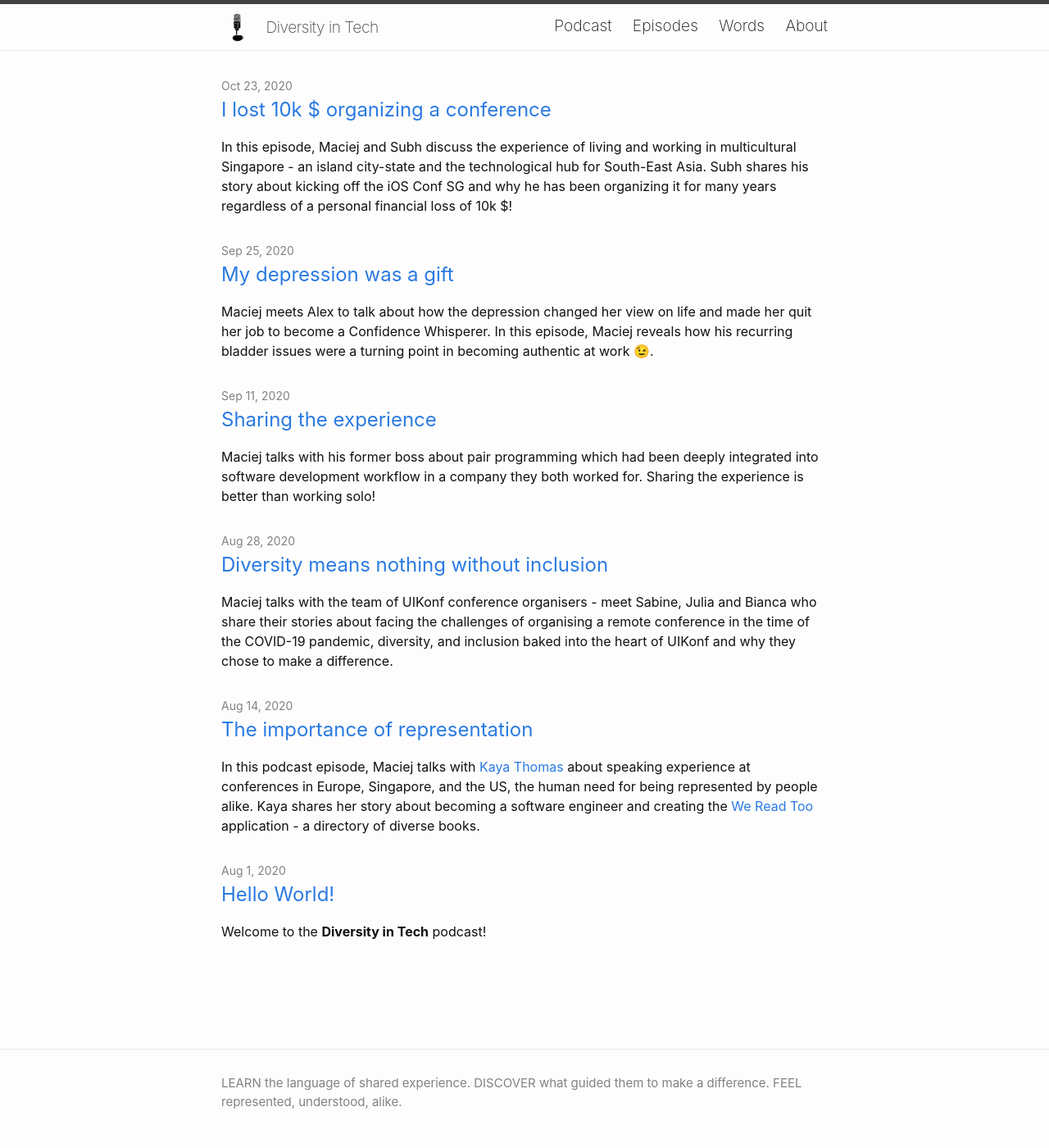
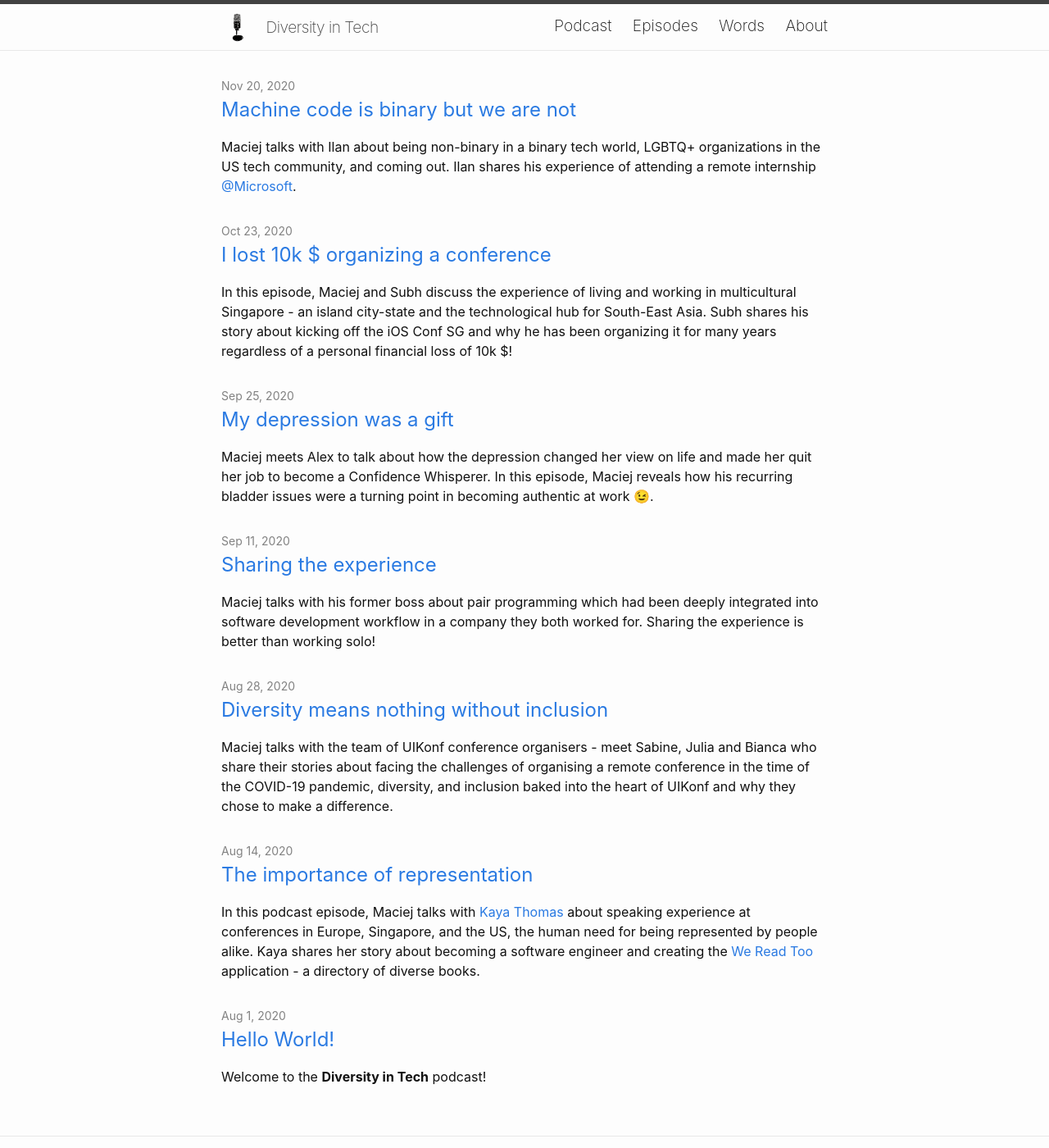
Before and after one commit to diversityin-tech/diversityin-tech.github.io, a Jekyll site: the page built from podcast.html, in a window 1280 px wide and 1400 px high. Shown: the whole window at 82% size. Built offline with Jekyll 4.4.1, drawn with Linux system fonts in a browser that asks for light colours; some of the changed text lies outside the part shown.

Commit message:
Adds episode with Ilan

```diff
--- a/_config.yml
+++ b/_config.yml
@@ -2,7 +2,7 @@ title: Diversity in Tech
 description: >
   LEARN the language of shared experience.
   DISCOVER what guided them to make a difference.
-  FEEL represented, understood, alike.
+  Connect and FEEL represented.
 minima:
   social_links:
     twitter: diverseintech
--- /dev/null
+++ b/_posts/2020-11-20-Non-Binary-World-Ilan-Harari.md
@@ -0,0 +1,21 @@
+---
+layout: post
+title: Machine code is binary but we are not
+excerpt:
+word: authentic
+---
+
+Maciej talks with Ilan about being non-binary in a binary tech world, LGBTQ+ organizations in the US tech community, and coming out. Ilan shares his experience of attending a remote internship [@Microsoft](https://twitter.com/Microsoft).
+
+<a class="spreaker-player" href="https://www.spreaker.com/episode/41926306" data-resource="episode_id=41926306" data-width="100%" data-height="200px" data-theme="light" data-playlist="false" data-playlist-continuous="false" data-autoplay="false" data-live-autoplay="false" data-chapters-image="true" data-episode-image-position="right" data-hide-logo="false" data-hide-likes="false" data-hide-comments="false" data-hide-sharing="false" data-hide-download="true">Listen to "Machine code is binary but we are not" on Spreaker.</a>
+<script async src="https://widget.spreaker.com/widgets.js"></script>
+
+---
+
+[Ilan Harari](https://www.linkedin.com/in/ilanharari1/) - a Computer Science student interested in Swift programming. His application that automates the calendar scheduling of Reminders is available on [GitHub](https://github.com/ilanharari/AutoCal).
+
+The following were mentioned in the episode:
+
+- [LGBTQ in Technology](https://lgbtq.technology) - The LGBTQ in Technology Slack is a space for LGBTQ people in technology to chat and support each other.
+- [Out in Tech](https://outintech.com) - Out in Tech unites the LGBTQ+ tech community.
+- [Out 4 Undergrad](https://www.outforundergrad.org) - O4U helps high-achieving LGBTQ+ undergraduates reach their full potential.
```
Also changed, not shown: _posts/2020-09-25-My-Depression-Was-A-Gift-Alex-Tomaszewska.md (+5 -0 lines).
